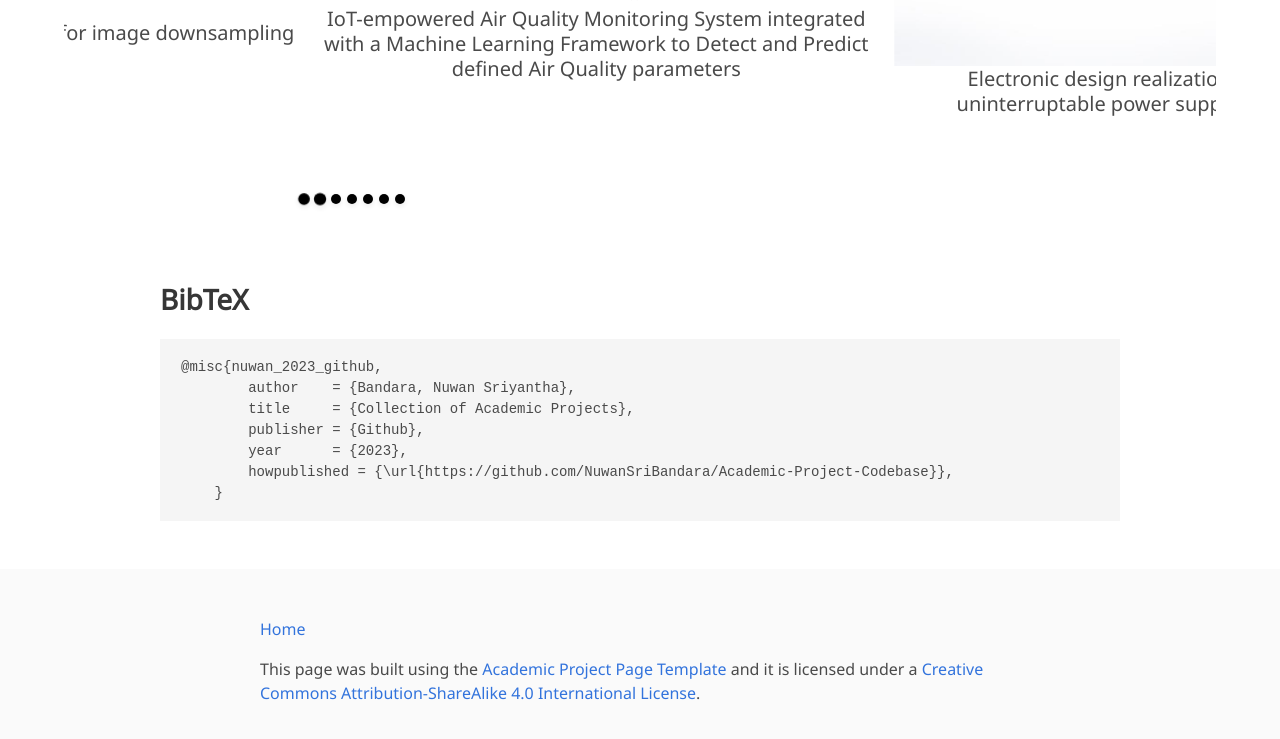
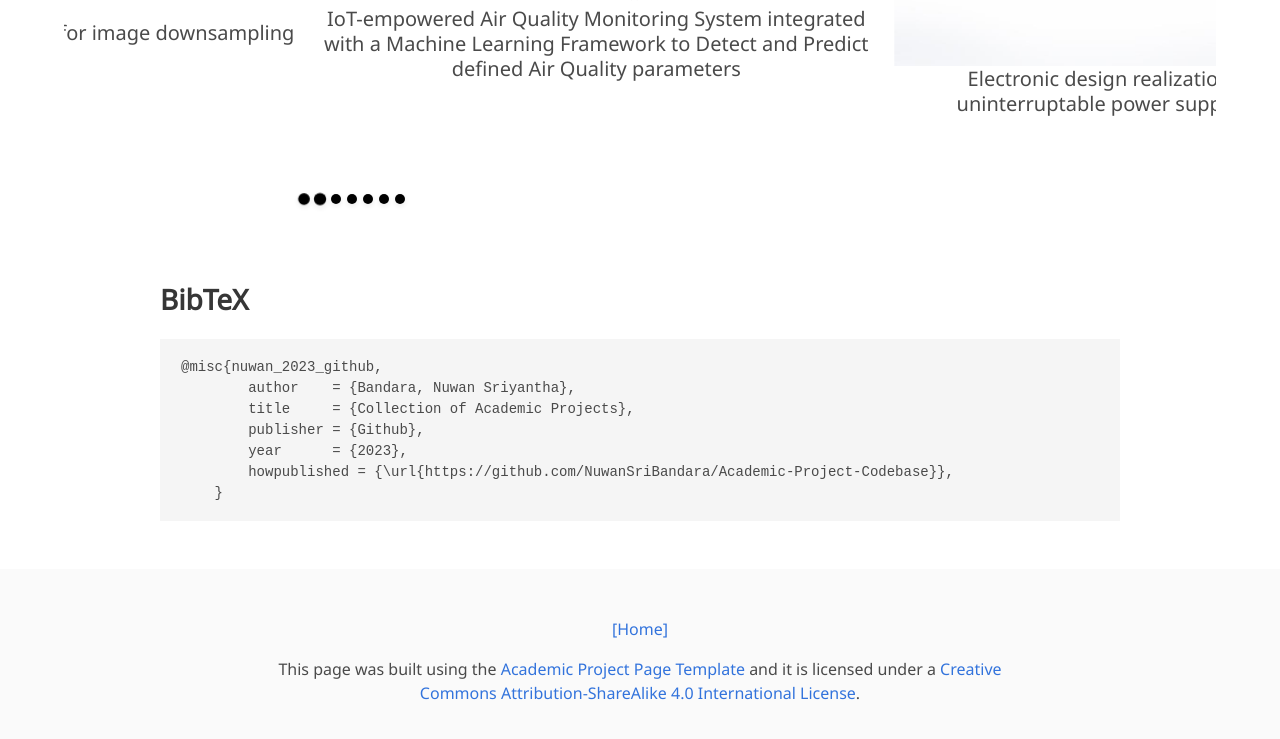
Before and after one commit to NuwanSriBandara/Academic-Project-Codebase, a plain HTML site: page index.html in a window 1280 px wide. Shown: the part 1162-1901 px from the top of the page. Drawn offline with nearby package versions, Linux system fonts and the light colour scheme; some icons are missing; a web font is replaced by a local one.

Commit message:
centered

```diff
--- a/index.html
+++ b/index.html
@@ -307,19 +307,17 @@
 </section>
 <!--End BibTex citation -->
 
-
-  <footer class="footer">
+<footer class="footer">
   <div class="container">
     <div class="columns is-centered">
-      <div class="column is-8">
+      <div class="column is-8" style="text-align: center;">
         <div class="content">
           <p>
-            <a href="https://nuwansribandara.github.io/" target="_blank">Home</a>
+            <a href="https://nuwansribandara.github.io/" target="_blank">[Home]</a>
           </p>
-            This page was built using the <a href="https://github.com/eliahuhorwitz/Academic-project-page-template" target="_blank">Academic Project Page Template</a> and it is licensed under a <a rel="license"  href="http://creativecommons.org/licenses/by-sa/4.0/" target="_blank">Creative
-            Commons Attribution-ShareAlike 4.0 International License</a>.
+          <p>
+            This page was built using the <a href="https://github.com/eliahuhorwitz/Academic-project-page-template" target="_blank">Academic Project Page Template</a> and it is licensed under a <a rel="license" href="http://creativecommons.org/licenses/by-sa/4.0/" target="_blank">Creative Commons Attribution-ShareAlike 4.0 International License</a>.
           </p>
-
         </div>
       </div>
     </div>
```
